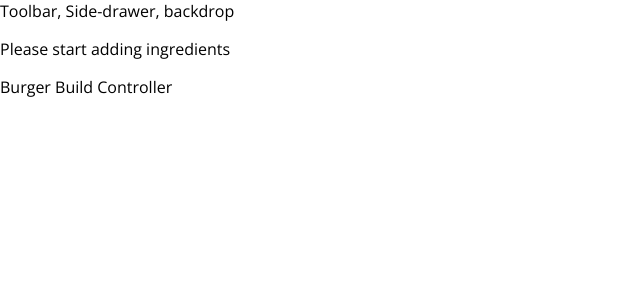
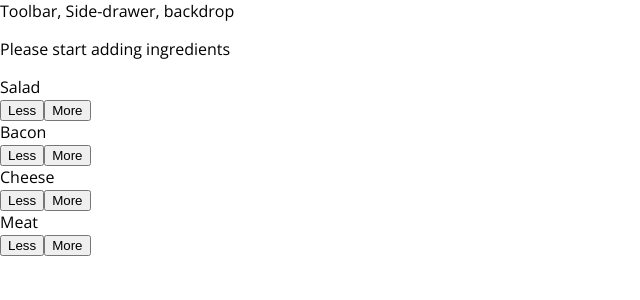
Before and after one commit to logikevcoder/burger-builder, a React app: page / in a window 1280 px wide. Shown: the top 300 px of the page, without its empty margins (0-640 px from the left). Built offline with nearby package versions, Linux system fonts and the light colour scheme.

Commit message:
added functionality to add ingredients through the button handler

```diff
--- a/src/components/Burger/BuildControls/BuildControl/BuildControl.js
+++ b/src/components/Burger/BuildControls/BuildControl/BuildControl.js
@@ -3,9 +3,9 @@
 
 const buildControl = (props) => (
   <div className={classes.BuildControl}>
-    <div className={classes.IngredientLabel}>{props.ingredientLabel}</div>
-    <button className={classes.Less}>More</button>
+    <div className={classes.IngredientLabel} >{props.ingredientLabel}</div>
     <button className={classes.More}>Less</button>
+    <button className={classes.Less} onClick={props.added}>More</button>
   </div>
 );
 
--- a/src/components/Burger/BuildControls/BuildControls.css
+++ b/src/components/Burger/BuildControls/BuildControls.css
@@ -1,4 +1,6 @@
 .BuildControls {
+  position: absolute;
+  bottom: 0;
   width: 100%;
   background-color: #CF8F2E;
   display: flex;
--- a/src/components/Burger/BuildControls/BuildControls.js
+++ b/src/components/Burger/BuildControls/BuildControls.js
@@ -1,9 +1,24 @@
 import React from 'react';
+import classes from './BuildControls.css'
+import BuildControl from './BuildControl/BuildControl'
 
-const buildControls = () => {
-  <div>
+const controls = [
+  { label: 'Salad', type: 'salad' },
+  { label: 'Bacon', type: 'bacon' },
+  { label: 'Cheese', type: 'cheese' },
+  { label: 'Meat', type: 'meat' },
+];
 
+const buildControls = (props) => (
+  <div className={classes.BuildControls}>
+    {controls.map(ctrl => ( // each object in controls array
+      <BuildControl
+        key={ctrl.label}
+        ingredientLabel={ctrl.label}
+        added={() => props.ingredientAdded(ctrl.type)} />
+    ))}
   </div>
-}
+)
+
 
 export default buildControls;
--- a/src/components/Burger/Burger.js
+++ b/src/components/Burger/Burger.js
@@ -16,7 +16,6 @@
     if (transformedIngredients.length === 0 ) {
       transformedIngredients = <p>Please start adding ingredients</p>
     }
-    console.log(transformedIngredients);
  return (
    <div className={classes.Burger}>
     <BurgerIngredient type='bread-top'/>
--- a/src/containers/BurgerBuilder/BurgerBuilder.js
+++ b/src/containers/BurgerBuilder/BurgerBuilder.js
@@ -1,7 +1,14 @@
 import React, { Component } from 'react';
 import Aux from '../../aux/Aux';
 import Burger from '../../components/Burger/Burger';
+import BuildControls from '../../components/Burger/BuildControls/BuildControls'
 
+const INGREDIENT_PRICES = {
+  salad: 0.5,
+  cheese: 0.4,
+  meat: 1.3,
+  bread: .80
+}
 
 class BurgerBuilder extends Component {
   state = {
@@ -10,13 +17,33 @@
       bacon: 0,
       cheese: 0,
       meat: 0
-    }
+    },
+    totalPrice: 4
   }
+
+  addIngredientHandler = (type) => {
+    const oldCount = this.state.ingredients[type];
+    const updatedCount = oldCount + 1;
+    const updatedIngredients = {
+      ...this.state.ingredients
+    };
+    updatedIngredients[type] = updatedCount;
+    const priceAddition = INGREDIENT_PRICES[type];
+    const oldPrice = this.state.totalPrice;
+    const newPrice = oldPrice + priceAddition;
+    this.setState({totalPrice: newPrice, ingredients: updatedIngredients});
+  }
+
+  removeIngredientHandler = (type) => {
+
+  }
+
   render() {
     return (
       <Aux>
         <Burger ingredients={this.state.ingredients}/>
-        <div>Burger Build Controller</div>
+        <BuildControls
+          ingredientAdded={this.addIngredientHandler} />
       </Aux>
     )
   }
```
